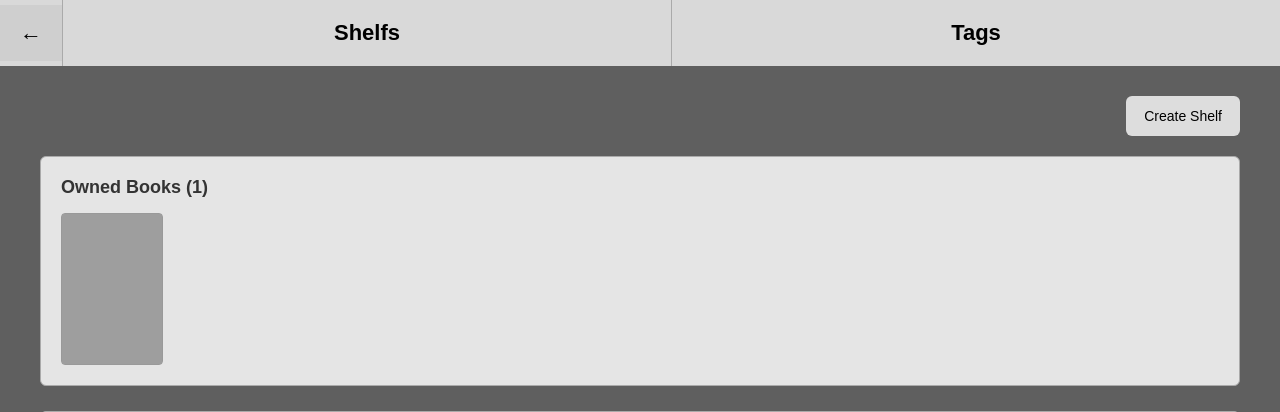
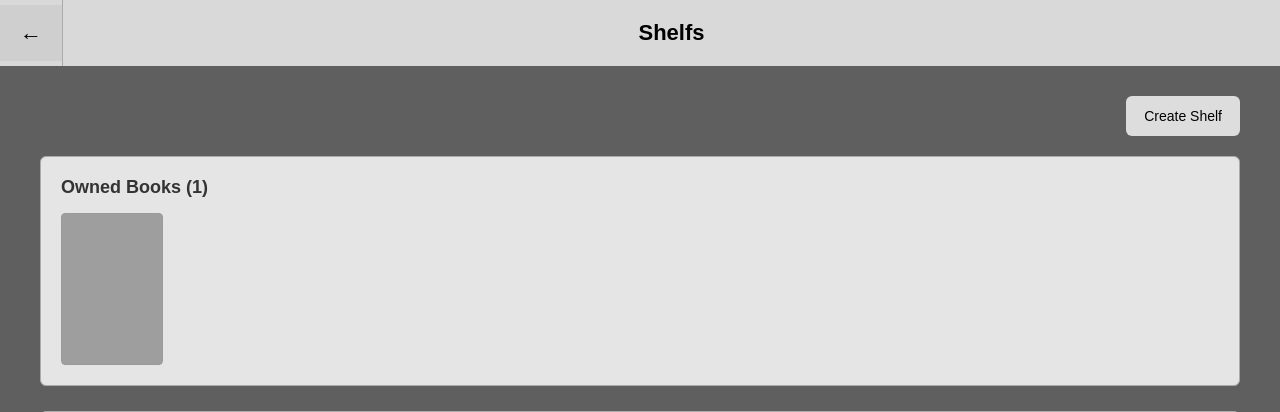
Before and after one commit to AdrianaM2S/App-BookHoard, a Flask app: page /shelf in a window 1280 px wide. Shown: the top 412 px of the page. Run offline with Flask 3, Linux system fonts and the light colour scheme; a user stored in the database is signed in; grey boxes are pictures that could not be loaded.

Commit message:
Updated shelf.html

```diff
--- a/website/templates/shelf.html
+++ b/website/templates/shelf.html
@@ -18,7 +18,6 @@
 
     <div class="tabs">
         <div class="tab">Shelfs</div>
-        <div class="tab">Tags</div>
     </div>
 
 </div>
```
Also changed, not shown: instance/bookhoard_database.db.
